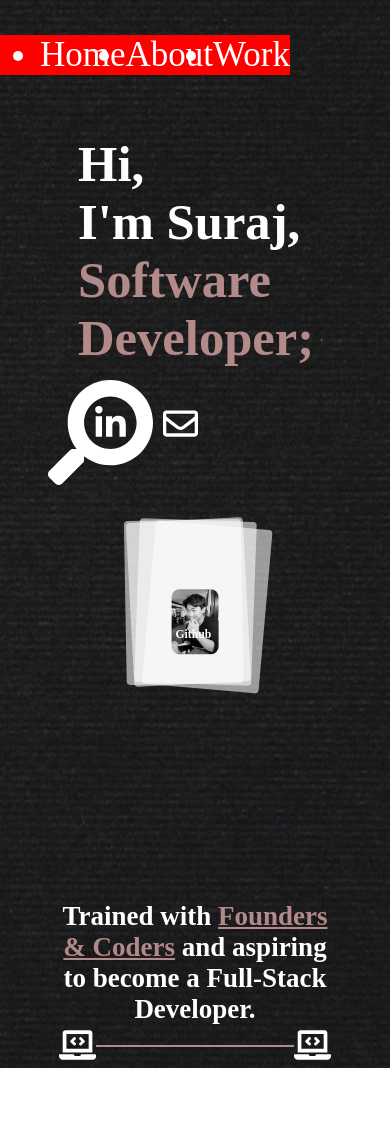
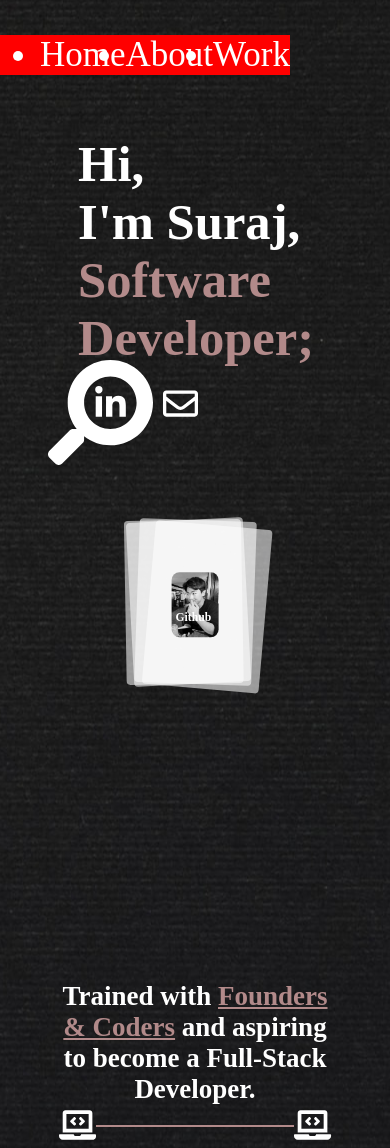
Before and after one commit to SurPun/Suraj-Portfolio, a Next.js app: page / in a window 390 px wide. Before the commit the page ends 1068 px from the top, so only its background shows below. Built offline with nearby package versions, Linux system fonts and the light colour scheme.

Commit message:
Fixed little cards on mobile view

```diff
--- a/styles/Main.scss
+++ b/styles/Main.scss
@@ -266,7 +266,7 @@ body {
 // Mobile View ------------------------------------
 @media screen and (max-width: 600px) {
   .socials {
-    padding-top: 20px;
+    padding-top: 0px;
   }
 
   .card-group {
@@ -300,9 +300,12 @@ body {
   }
 }
 
-@media screen and (max-width: 400px) {
+@media screen and (max-width: 600px) {
+  .socials {
+  }
+
   .little-card {
-    top: 47vh;
+    top: 45vh;
   }
 
   #wordle,
@@ -314,6 +317,6 @@ body {
   }
 
   .footer-container {
-    margin-top: 275px;
+    margin-top: 355px;
   }
 }
```
